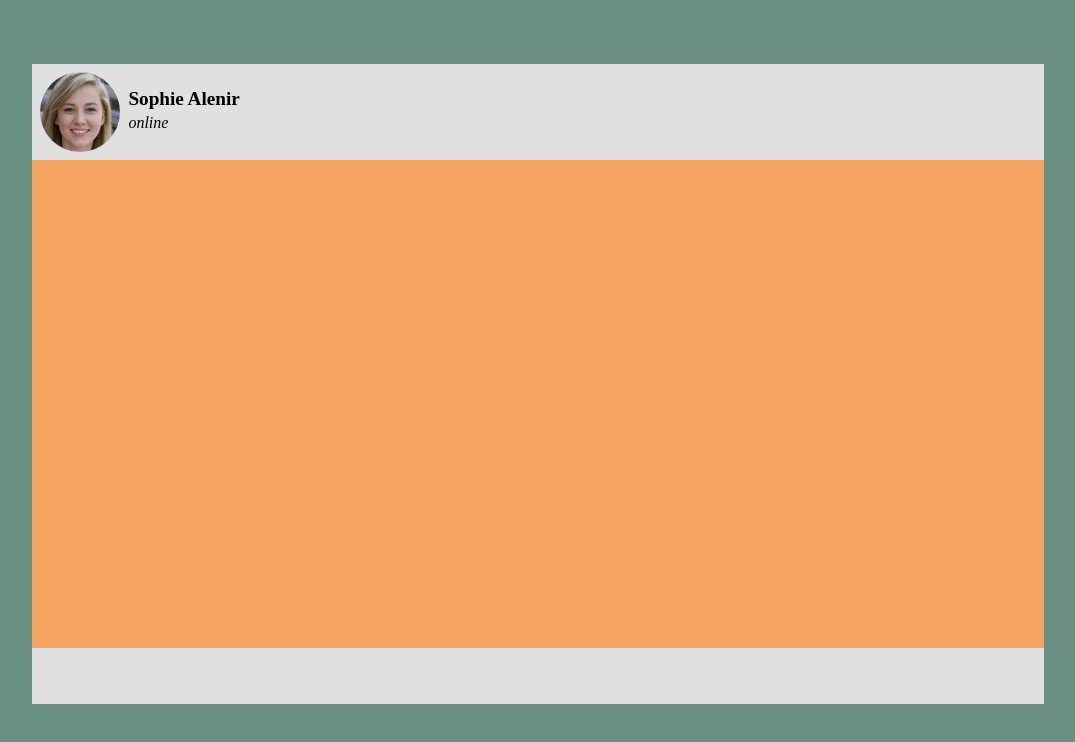
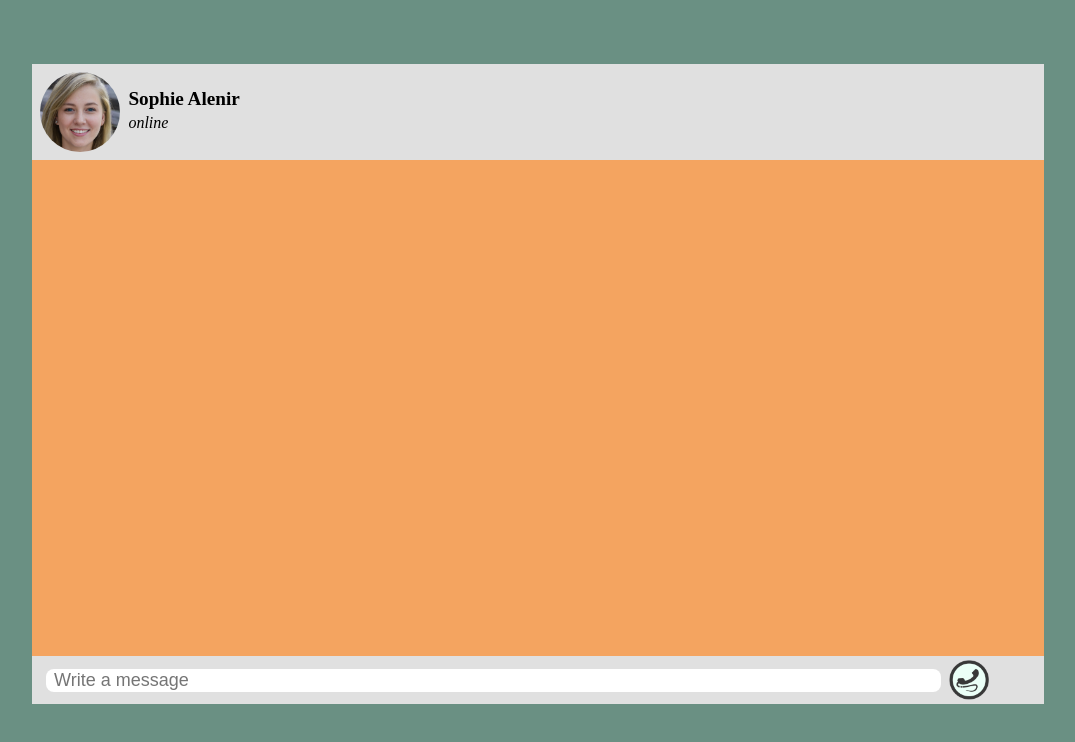
Before and after one commit to m-gebhart/the-chat.com, a plain HTML site: page index.html in a window 1280 px wide. Shown: the whole page, without its empty margins (102-1177 px from the left). Drawn offline with Linux system fonts and the light colour scheme.

Commit message:
improved Layout

```diff
--- a/assets/css/styles.css
+++ b/assets/css/styles.css
@@ -20,7 +20,7 @@ body {
     display: inline-grid;
     position: relative;
     grid-template-areas: 'picture name' 'picture status';
-    grid-template-columns: 12vh 60vh;
+    grid-template-columns: 12vh calc(100% - 12vh);
     width: 100%;
     z-index: 2;
     height: 12vh;
@@ -55,9 +55,36 @@ body {
 
 .chatWindow .chatFooter {
     background-color: rgb(224, 224, 224);
+    display: inline-grid;
     position: relative;
-    display: block;
+    grid-template-areas: 'textField sendButton';
+    grid-template-columns: calc(95% - 6vh) 6vh;
     width: 100%;
-    height: 7vh;
-    top: 61vh;
+    height: 6vh;
+    top: 62vh;
 }
+
+.inputFieldContainer {
+    grid-area: textField;
+    margin: auto;
+    width: 97%;
+}
+
+.inputFieldContainer input[type=textField] {
+    border-radius: 8px;
+    border: none;
+    width: 100%;
+    padding-left: 8px;
+    font-size: large;
+}
+
+.sendButtonContainer {
+    grid-area: sendButton;
+    margin: auto;
+}
+
+.sendButton {
+    width: 5vh;
+    height: 5vh;
+    float: left;
+}
--- a/feed.xml
+++ b/feed.xml
@@ -1 +1 @@
-<?xml version="1.0" encoding="utf-8"?><feed xmlns="http://www.w3.org/2005/Atom" ><generator uri="https://jekyllrb.com/" version="3.8.5">Jekyll</generator><link href="http://localhost:4000/feed.xml" rel="self" type="application/atom+xml" /><link href="http://localhost:4000/" rel="alternate" type="text/html" /><updated>2020-01-04T04:41:30+01:00</updated><id>http://localhost:4000/feed.xml</id></feed>
+<?xml version="1.0" encoding="utf-8"?><feed xmlns="http://www.w3.org/2005/Atom" ><generator uri="https://jekyllrb.com/" version="3.8.5">Jekyll</generator><link href="http://localhost:4000/feed.xml" rel="self" type="application/atom+xml" /><link href="http://localhost:4000/" rel="alternate" type="text/html" /><updated>2020-01-04T19:17:14+01:00</updated><id>http://localhost:4000/feed.xml</id></feed>
--- a/index.html
+++ b/index.html
@@ -27,8 +27,12 @@
 	<div class="chatBody">
 	</div>
 	<div class="chatFooter">
-		<div class="textField"></div>
-		<div class="sendButton"></div>
+		<div class="inputFieldContainer">
+			<input type="textField" id="inputField" placeholder="Write a message" onkeypress="send_message(event)" />
+		</div>
+		<div class="sendButtonContainer">
+			<img src="assets/images/icon.png" id="sendButton" class="sendButton" />
+		</div>
 	</div>
 </div>
 
```
